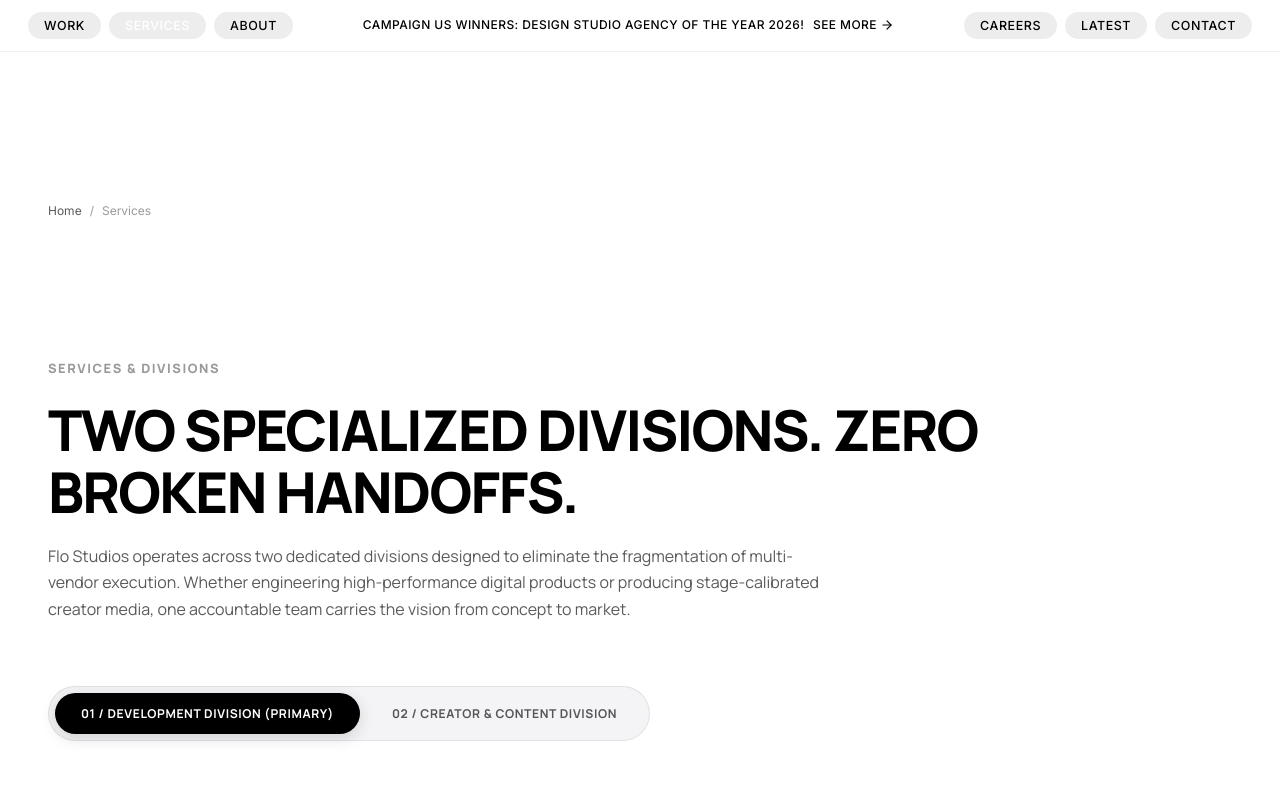
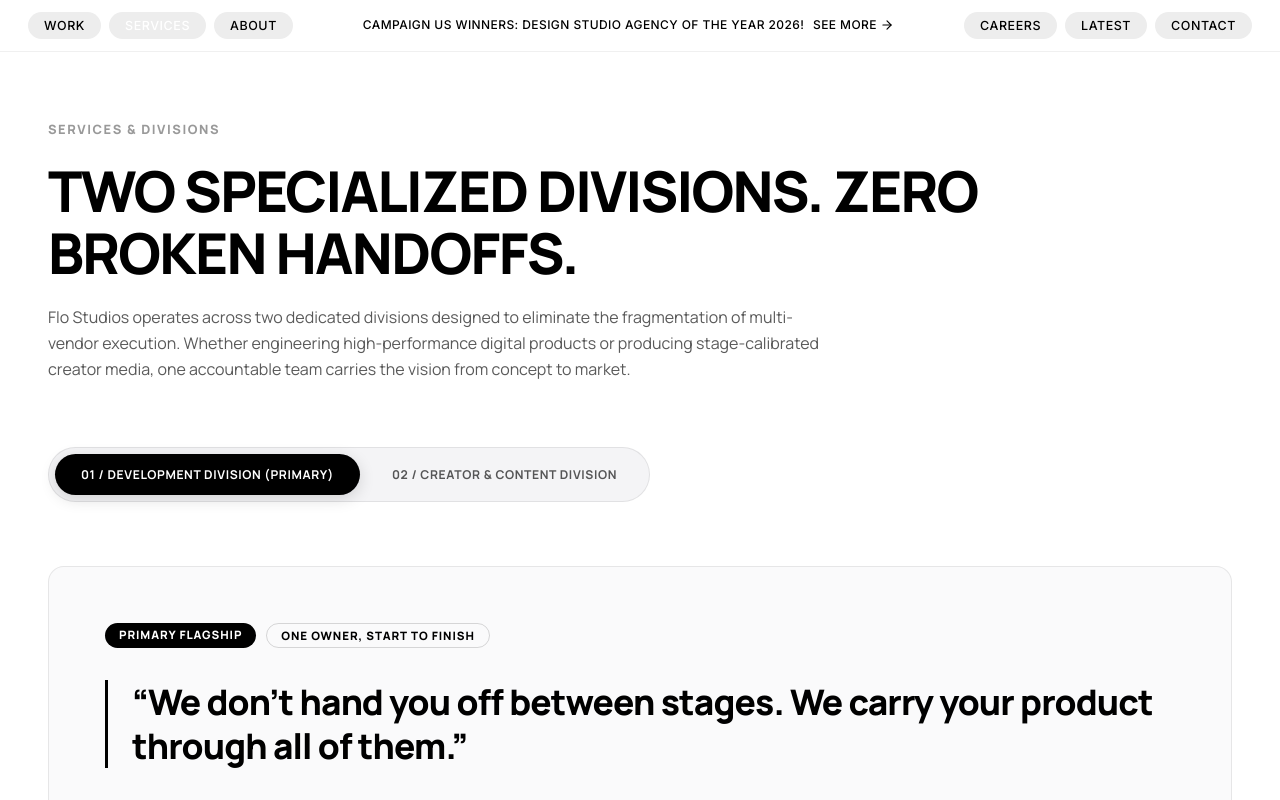
Before and after one commit to patelhashilkumar/flo-studios, a React (Vite) app: page /services in a window 1280 px wide. Shown: the top 800 px of the page. Built offline with nearby package versions, Linux system fonts and the light colour scheme; a web font is replaced by a local one.

Commit message:
refactor(services): remove redundant top hero and breadcrumb section from ServicesPage

```diff
--- a/src/pages/Pages.css
+++ b/src/pages/Pages.css
@@ -431,6 +431,10 @@
 }
 
 /* ═══ SERVICES PAGE ═══ */
+.services-page .services-section {
+  padding-top: calc(52px + clamp(2.5rem, 5vw, 4.5rem));
+}
+
 .services-page__cta-section {
   padding: var(--space-section) 0;
   border-top: 1px solid var(--color-border);
--- a/src/pages/ServicesPage.jsx
+++ b/src/pages/ServicesPage.jsx
@@ -28,11 +28,6 @@
         ]}
       />
 
-      <div className="container" style={{ paddingTop: 'clamp(5rem, 8vw, 7.5rem)', paddingBottom: '0' }}>
-        <div className="page-breadcrumb">
-          <Link to="/">Home</Link> <span>/</span> <span>Services</span>
-        </div>
-      </div>
 
       {/* Interactive Two-Division Services Engine */}
       <ServicesSection defaultDivision={initialDivision} id="services-divisions" />
```
